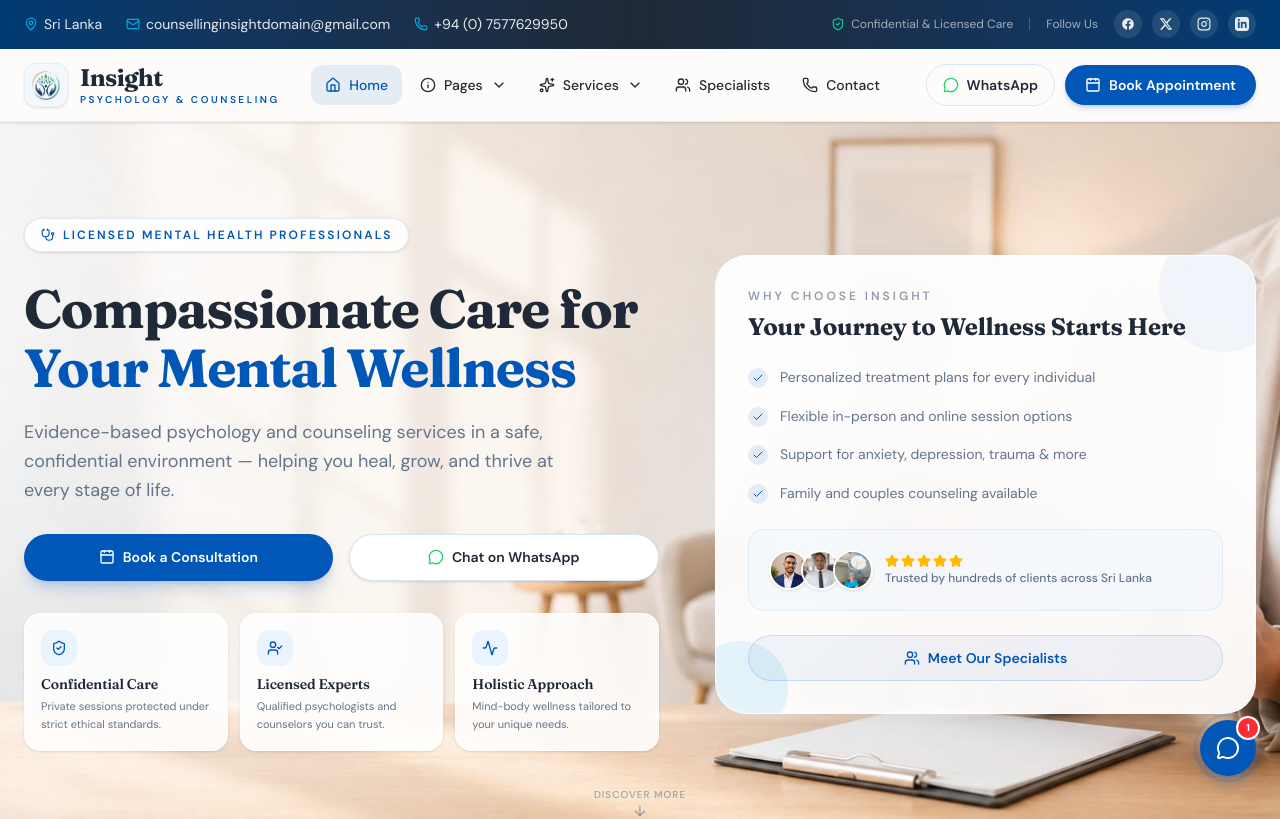
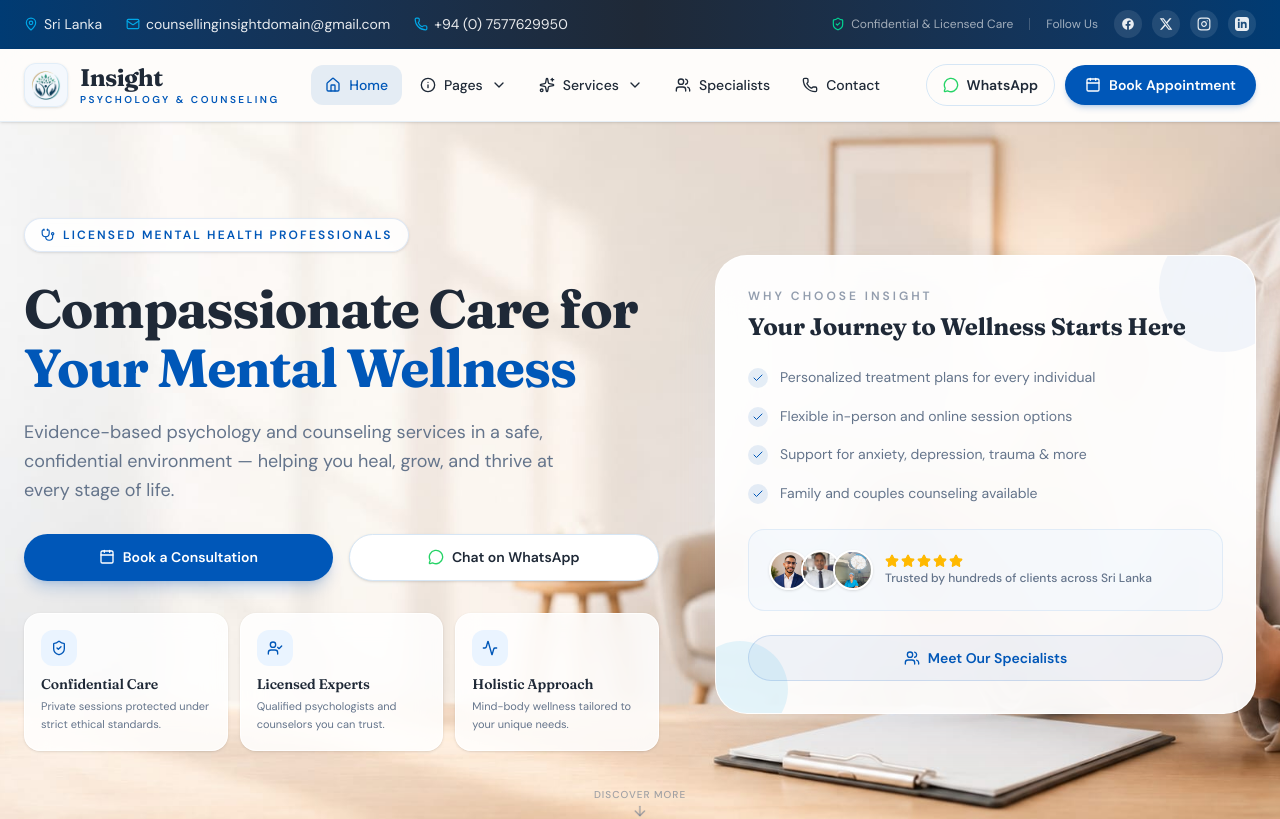
Before and after one commit to GThashan/metalist, a React (Vite) app: page / in a window 1280 px wide. Shown: the top 819 px of the page. Built offline with nearby package versions, Linux system fonts and the light colour scheme.

Commit message:
remove chatwidhet

```diff
--- a/src/App.tsx
+++ b/src/App.tsx
@@ -5,7 +5,7 @@ import SpecialistsPage from "./SpecialistsPage";
 import ContactPage from "./ContactPage";
 import BlogPage from "./BlogPage";
 import LoadingScreen from "./components/LoadingScreen";
-import ChatWidget from "./components/ChatWidget";
+// import ChatWidget from "./components/ChatWidget";
 import { useGsapAnimations } from "./hooks/useGsapAnimations";
 import { usePageLoad } from "./hooks/usePageLoad";
 import heroImage from "./assets/hero2.jpeg";
@@ -2575,7 +2575,7 @@ const [preferredLanguage, setPreferredLanguage] = useState("english");
         {/* Legal bar */}
       </footer>
 
-      <ChatWidget />
+      {/* <ChatWidget /> */}
     </div>
   );
 }
```
